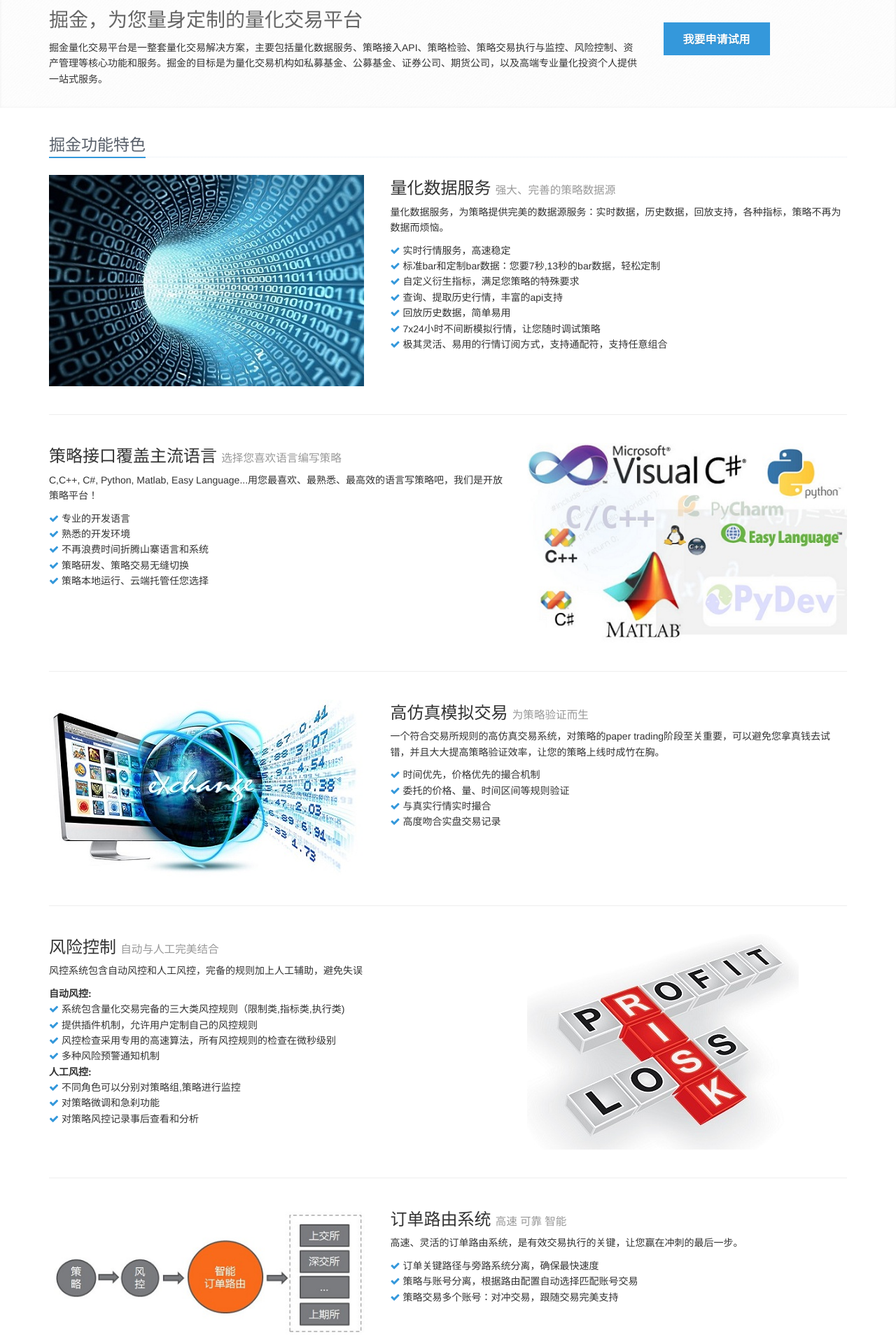
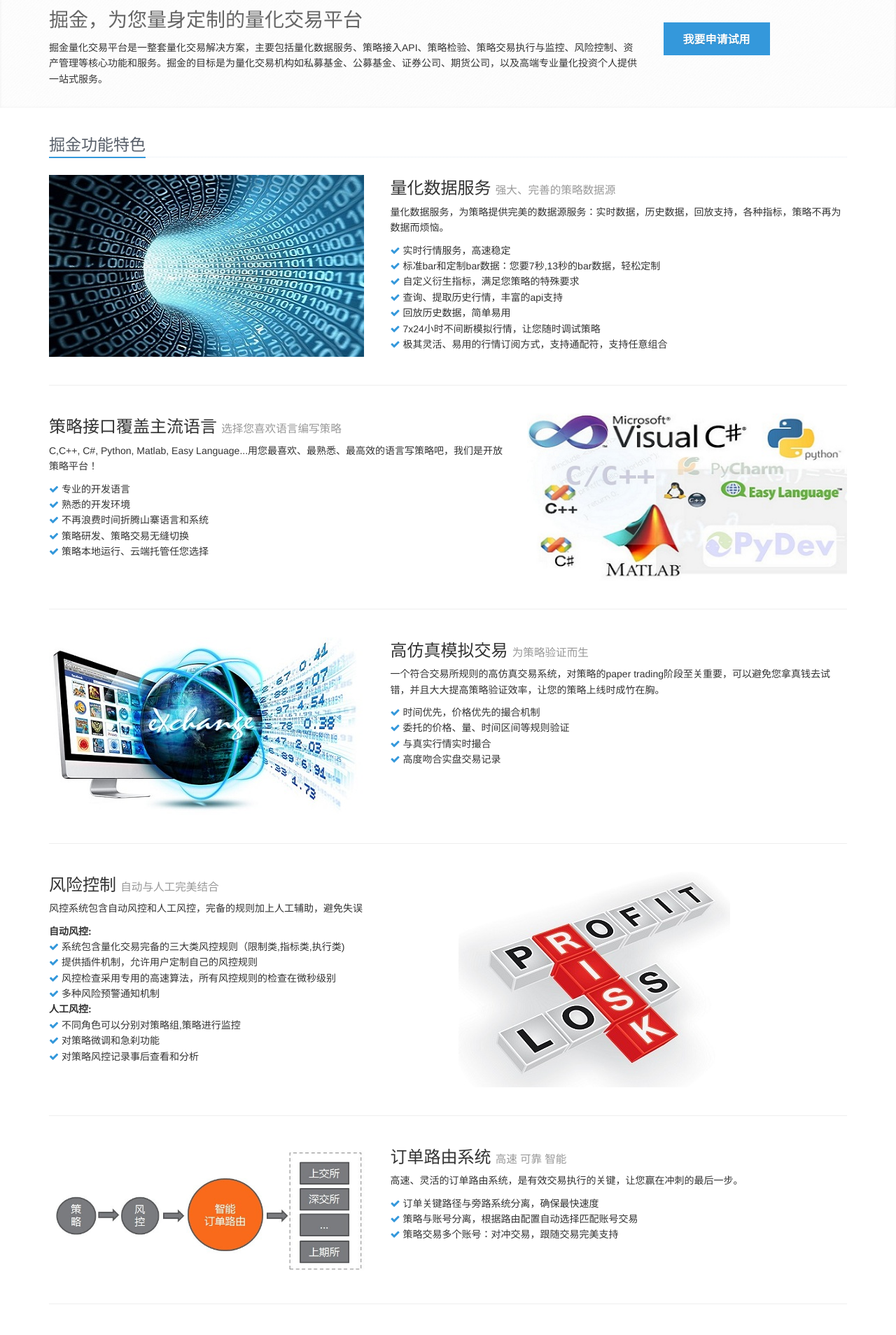
Before and after one commit to ongbe/site, a Jekyll site: the page built from index.html, in a window 1280 px wide. Shown: the part 372-2280 px from the top of the page at 70% size. Built offline with Jekyll 4.4.1, drawn with Linux system fonts in a browser that asks for light colours; Markdown is read by kramdown in place of the engine named in the settings; comment, search, counter and statistics services are not loaded.

Commit message:
small fix

```diff
--- a/index.html
+++ b/index.html
@@ -179,7 +179,7 @@
     <hr class="margin-bottom-40">
 
     <div class="row">
-      <div class="col-sm-7">
+      <div class="col-sm-6">
         <h3>风险控制 <small>自动与人工完美结合</small></h3>
         <p>风控系统包含自动风控和人工风控，完备的规则加上人工辅助，避免失误</p>
         <ul class="list-unstyled margin-bottom-20">
@@ -194,7 +194,7 @@
           <li><i class="fa fa-check color-green"></i> 对策略风控记录事后查看和分析</li>
         </ul>
       </div>
-      <div class="col-sm-5">
+      <div class="col-sm-6">
         <img class="img-responsive margin-bottom-20" src="{{ site.baseurl }}/images/features/risk.jpg" alt="" />
       </div>
     </div>
```
Also changed, not shown: images/features/account.jpg, images/features/data.jpg, images/features/dev.jpg, images/features/router.jpg.
